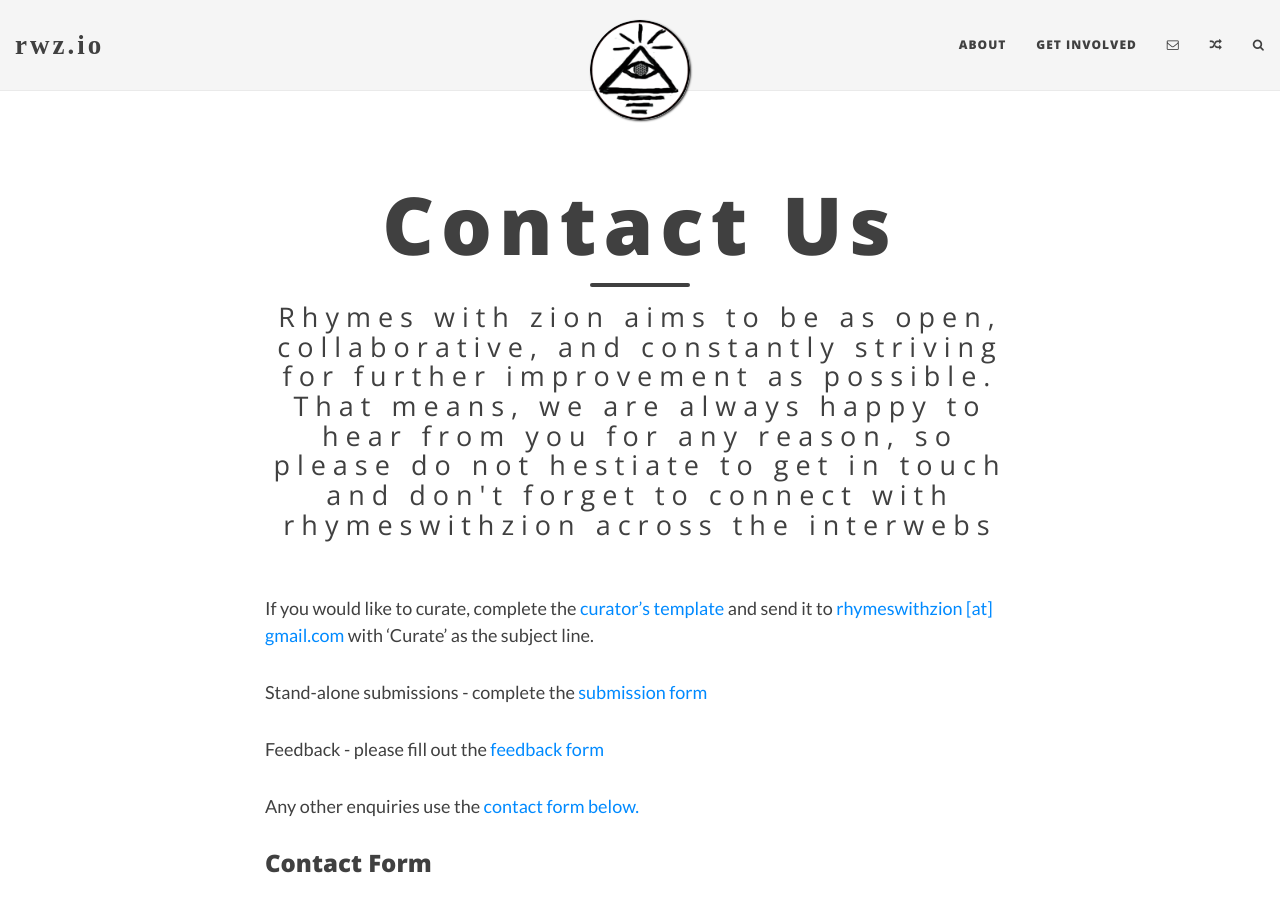
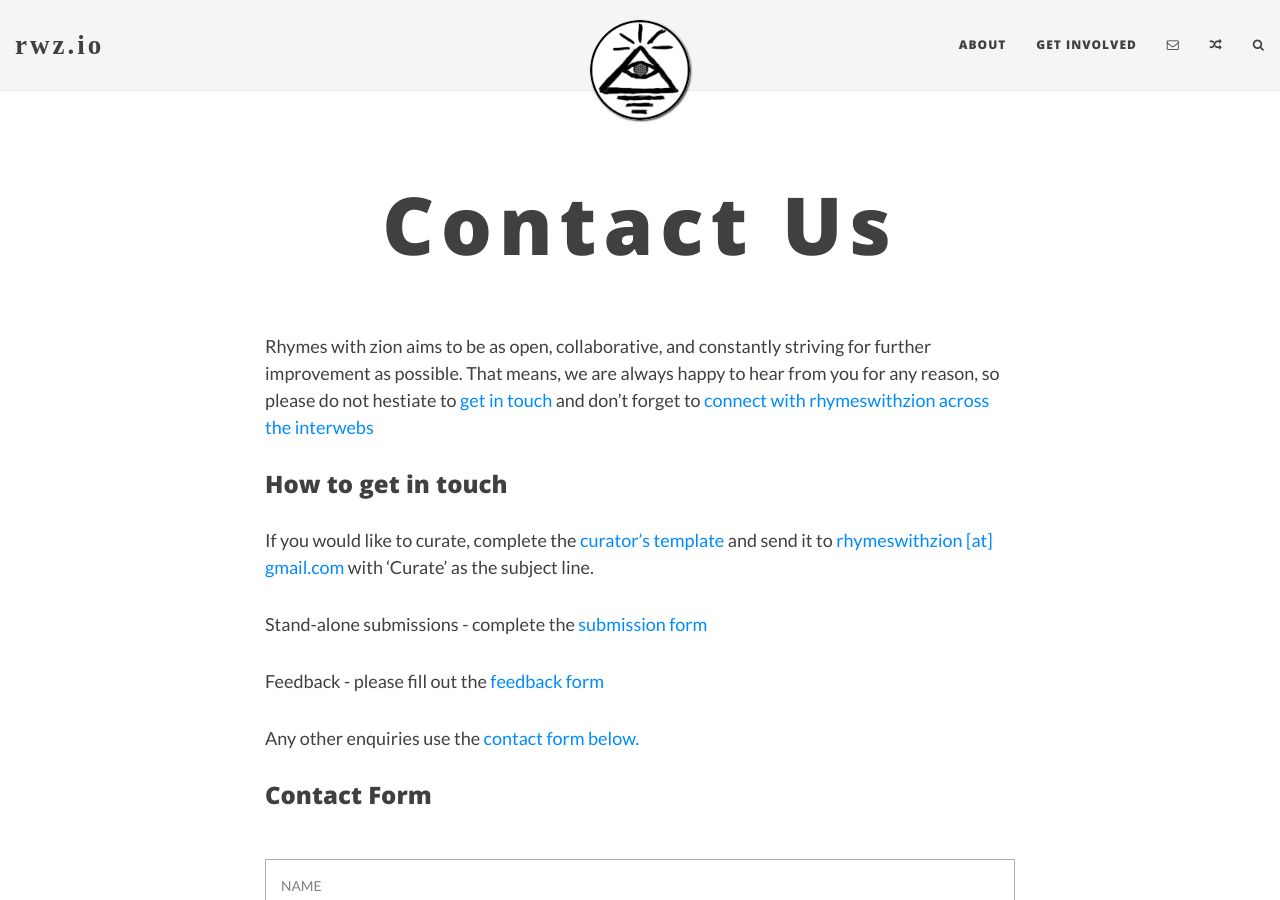
Before and after one commit to rhymeswithzion/rwz-test, a Jekyll site: the page built from contact.md, in a window 1280 px wide and 900 px high. Built offline with Jekyll 4.4.1, drawn with Linux system fonts in a browser that asks for light colours; some web fonts are replaced.

Commit message:
Update contact.md

```diff
--- a/contact.md
+++ b/contact.md
@@ -1,9 +1,12 @@
 ---
 title: Contact Us
-subtitle: Rhymes with zion aims to be as open, collaborative, and constantly striving for further improvement as possible. That means, we are always happy to hear from you for any reason, so please do not hestiate to get in touch and don't forget to connect with rhymeswithzion across the interwebs
+subtitle:
 css: "/css/contact.css"
+---
 
----
+Rhymes with zion aims to be as open, collaborative, and constantly striving for further improvement as possible. That means, we are always happy to hear from you for any reason, so please do not hestiate to [get in touch](#how-to-get-in-touch) and don't forget to [connect with rhymeswithzion across the interwebs](#connect-across-the-web)
+
+### How to get in touch
 
 If you would like to curate, complete the <a href="https://docs.google.com/document/d/1u7PoI3MD21fb0GxSsZyfxVKJhmEE8eP3cbyBOWyufss" target="_blank">curator's template</a> and send it to <a href="mailto:rhymeswithzion@gmail.com" target="_blank">rhymeswithzion [at] gmail.com</a> with 'Curate' as the subject line.
 
```
